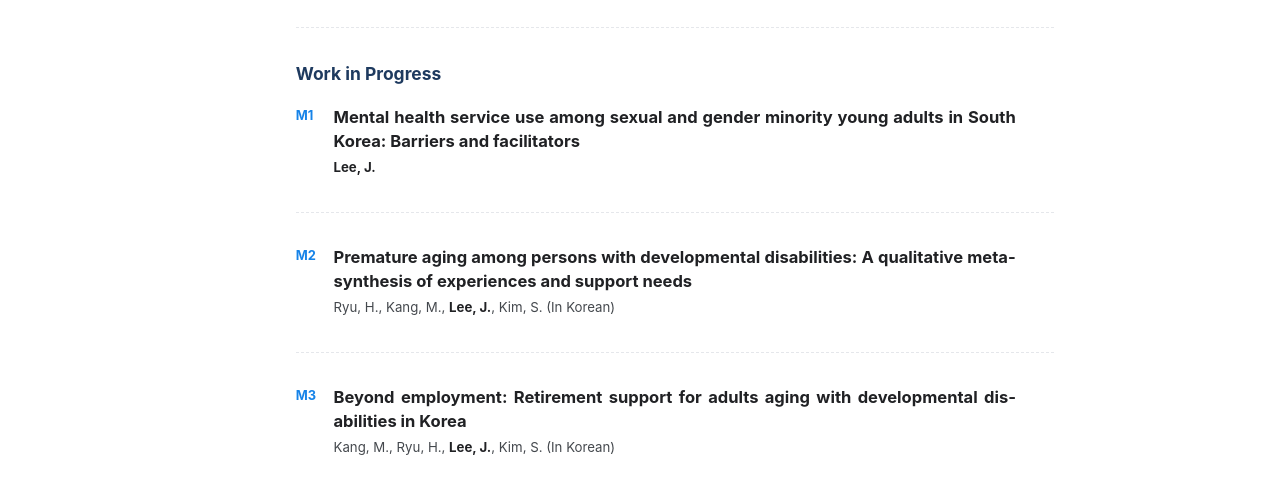
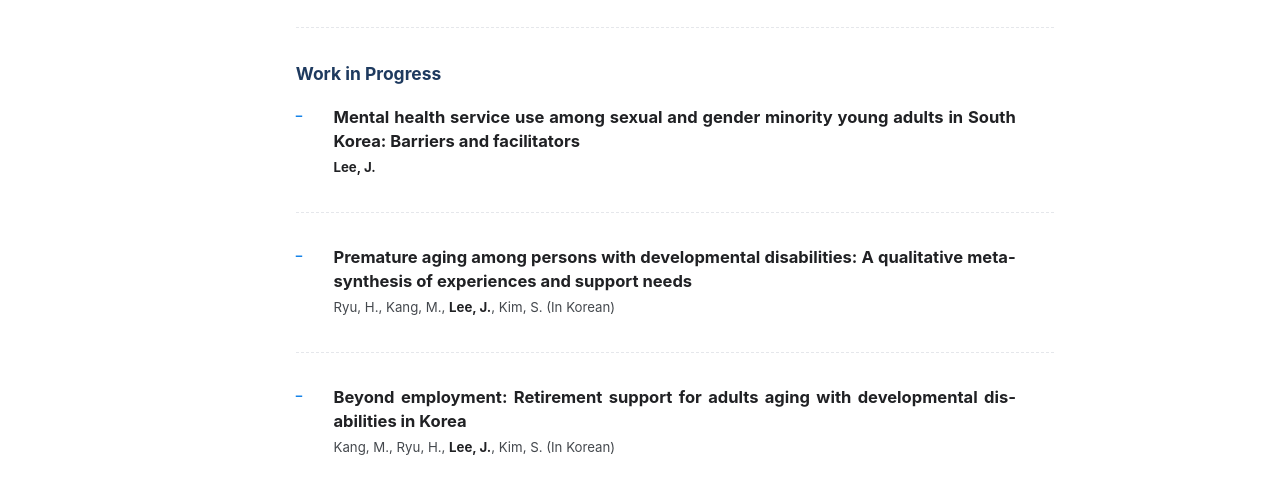
Before and after one commit to jiminlee-research/jiminlee-research.github.io, a Jekyll site: the page built from _pages/publications.html, in a window 1280 px wide and 900 px high, scrolled down 2144 px. Shown: the part 153-642 px from the top of the window. Built offline with Jekyll 4.4.1, drawn with Linux system fonts in a browser that asks for light colours; a style sheet for code colours, icons or effects is not loaded.

Commit message:
Use dash instead of number for work in progress
Co-Authored-By: Claude Opus 5.5 <noreply@anthropic.com>
Claude-Session: https://claude.ai/code/session_01PcjxNfDHwsJtJ6agebrJHV

```diff
--- a/_pages/publications.html
+++ b/_pages/publications.html
@@ -89,7 +89,7 @@ author_profile: true
 {% for p in items %}
 <div class="pub-item" data-selected="{% if p.selected %}true{% else %}false{% endif %}">
 <div class="pub-body">
-<p class="pub-title"><span class="pub-num">{{ pre }}{{ forloop.index }}</span>{{ p.title }}</p>
+<p class="pub-title"><span class="pub-num">{% if key == "wip" %}–{% else %}{{ pre }}{{ forloop.index }}{% endif %}</span>{{ p.title }}</p>
 <p class="pub-authors">{% for a in p.authors %}{% if a contains "Lee, J." %}<span class="me">{{ a }}</span>{% else %}{{ a }}{% endif %}{% unless forloop.last %}, {% endunless %}{% endfor %}{% if p.note == "In Korean" %} (In Korean){% endif %}</p>
 {% if p.venue %}<p class="pub-venue">{{ p.venue }}{% if p.year %}, {{ p.year }}{% endif %}{% if p.note and p.note != "In Korean" %} <span class="pub-tag">({{ p.note }})</span>{% endif %}</p>{% elsif p.note and p.note != "In Korean" %}<p class="pub-venue"><span class="pub-tag" style="margin-left:0">({{ p.note }})</span></p>{% endif %}
 {% if p.links %}<div class="pub-links">{% for l in p.links %}<a href="{{ l.url }}" target="_blank" rel="noopener"><i class="fa-solid fa-file-lines" aria-hidden="true" style="margin-right:.35em"></i>{{ l.label }}</a>{% endfor %}</div>{% endif %}
```
